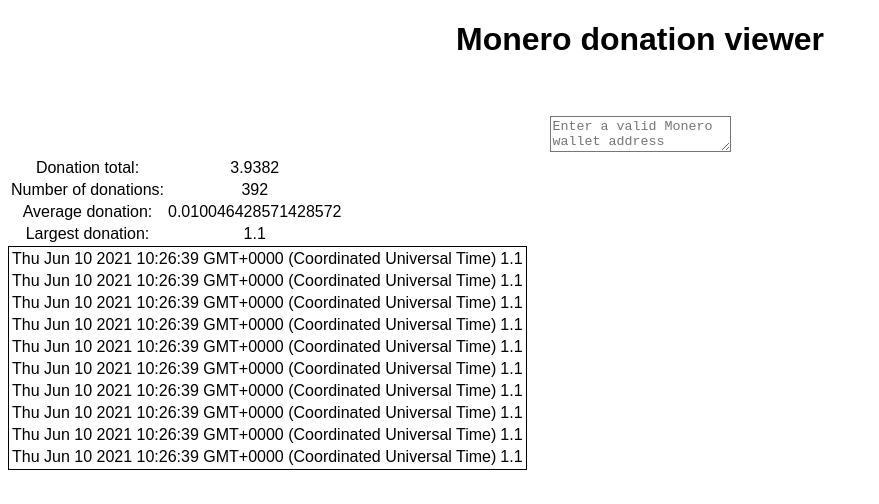
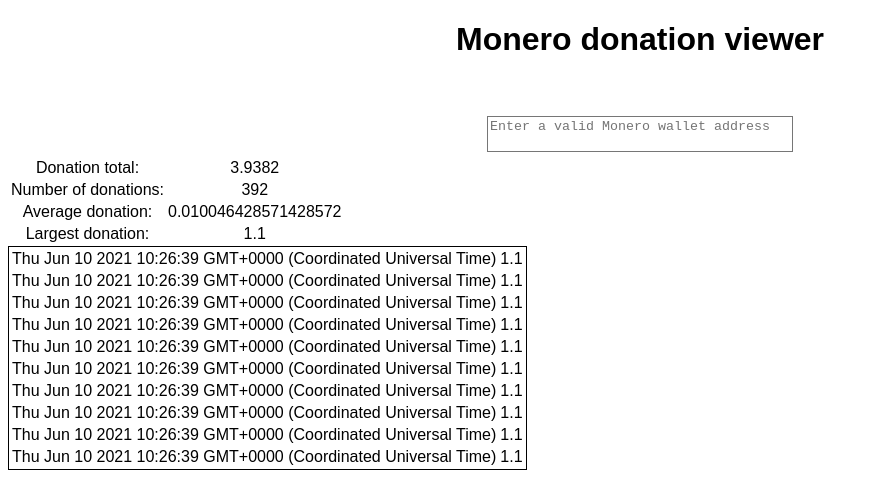
Before and after one commit to BeanTosser/monero_donation_viewer, a React (Create React App) app: page / in a window 1280 px wide. Shown: the top 504 px of the page, without its empty margins (0-879 px from the left). Built offline with nearby package versions, Linux system fonts and the light colour scheme.

Commit message:
Resize address entry box.

```diff
--- a/src/Components/AddressEntryField.js
+++ b/src/Components/AddressEntryField.js
@@ -1,11 +1,10 @@
-import { useState, useEffect } from "react";
+import { useState } from "react";
 import { MoneroUtils, MoneroNetworkType } from "monero-javascript";
+import "./css/AddressEntryField.css";
 
 export default function (props) {
   const [enteredText, setEnteredText] = useState("");
   const [inputIsValid, setInputIsValid] = useState(true);
-
-  const validateAddress = useEffect(function () {}, [enteredText]);
 
   const changeText = function (event) {
     setEnteredText(event.target.value);
@@ -13,15 +12,16 @@
   };
 
   const verifyValidInput = function (input) {
+    console.log(
+      "Valid? " + MoneroUtils.isValidAddress(input, MoneroNetworkType.MAINNET)
+    );
     if (
-      MoneroUtils.isValidAddress(input, MoneroNetworkType.MAINNET) |
-      (input === "")
+      (input === "") |
+      MoneroUtils.isValidAddress(input, MoneroNetworkType.MAINNET)
     ) {
-      // An empty address ("") is always considered valid
       setInputIsValid(true);
     } else {
       setInputIsValid(false);
-      console.log("Invalid input: " + input);
     }
   };
 
@@ -33,6 +33,7 @@
 
   return (
     <textarea
+      className="address_entry_field"
       value={enteredText}
       onChange={changeText}
       placeholder="Enter a valid Monero wallet address"
--- a/src/Components/css/AddressEntryField.css
+++ b/src/Components/css/AddressEntryField.css
@@ -1,5 +1,10 @@
 .donation_list_table {
   border: 1px solid black;
-  min-width: 150px;
+  min-width: 300px;
   min-height: 200px;
 }
+.address_entry_field {
+  resize: none;
+  min-width: 300px;
+  width: 300px;
+}
```
